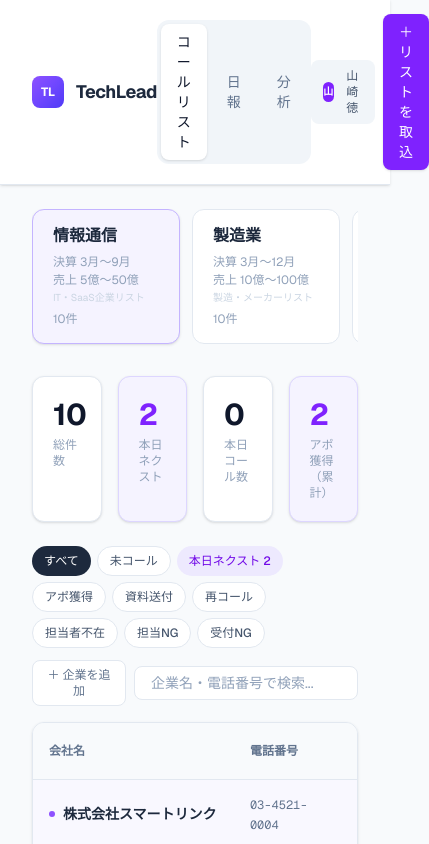
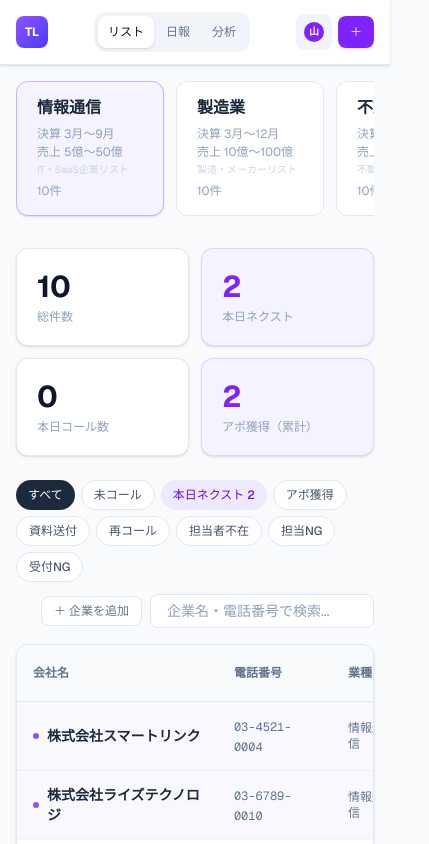
Before and after one commit to tokuyamazaki-stack/techlead, a Next.js app: page / in a window 390 px wide. Shown: the top 844 px of the page, 429 px wide, since content can reach past the window. Built offline with nearby package versions, Linux system fonts and the light colour scheme.

Commit message:
feat: スマホ対応（ヘッダー・グリッド・余白のレスポンシブ化）

```diff
--- a/app/components/DailyReport.tsx
+++ b/app/components/DailyReport.tsx
@@ -140,7 +140,7 @@ ${reportMemo ? `\n■ 所感・メモ\n${reportMemo}` : ""}`.trim();
   return (
     <div className="space-y-6">
       {/* Summary cards */}
-      <div className="grid grid-cols-3 gap-4">
+      <div className="grid grid-cols-3 gap-2 md:gap-4">
         <div className="bg-white border border-slate-200 rounded-xl p-5 shadow-sm">
           <div className="text-3xl font-bold text-slate-900">{totalCalls}</div>
           <div className="text-xs text-slate-500 mt-1">本日の総コール数</div>
--- a/app/page.tsx
+++ b/app/page.tsx
@@ -223,49 +223,51 @@ export default function Home() {
   return (
     <div className="min-h-screen bg-slate-50 text-slate-900 font-sans">
       {/* Header */}
-      <header className="border-b border-slate-200 px-8 py-3.5 flex items-center justify-between sticky top-0 bg-white/95 backdrop-blur-sm z-30 shadow-sm">
-        <div className="flex items-center gap-3">
+      <header className="border-b border-slate-200 px-4 md:px-8 py-3 flex items-center justify-between sticky top-0 bg-white/95 backdrop-blur-sm z-30 shadow-sm gap-2">
+        <div className="flex items-center gap-2 shrink-0">
           <div className="w-8 h-8 rounded-lg bg-gradient-to-br from-violet-500 to-indigo-600 flex items-center justify-center text-xs font-bold text-white shrink-0">
             TL
           </div>
-          <span className="text-lg font-bold tracking-tight text-slate-800">TechLead</span>
+          <span className="text-base md:text-lg font-bold tracking-tight text-slate-800 hidden sm:block">TechLead</span>
         </div>
 
-        <div className="flex gap-1 bg-slate-100 rounded-xl p-1">
+        <div className="flex gap-0.5 md:gap-1 bg-slate-100 rounded-xl p-1">
           {[
-            { id: "list" as Tab, label: "コールリスト" },
-            { id: "report" as Tab, label: `日報${todayCallCount > 0 ? ` (${todayCallCount})` : ""}` },
-            { id: "analytics" as Tab, label: "分析" },
+            { id: "list" as Tab, label: "リスト", labelFull: "コールリスト" },
+            { id: "report" as Tab, label: `日報${todayCallCount > 0 ? `(${todayCallCount})` : ""}`, labelFull: `日報${todayCallCount > 0 ? ` (${todayCallCount})` : ""}` },
+            { id: "analytics" as Tab, label: "分析", labelFull: "分析" },
           ].map((t) => (
             <button key={t.id} onClick={() => setTab(t.id)}
-              className={`px-4 py-2 rounded-lg text-sm font-medium transition-all ${
+              className={`px-2.5 md:px-4 py-2 rounded-lg text-xs md:text-sm font-medium transition-all ${
                 tab === t.id ? "bg-white text-slate-900 shadow-sm" : "text-slate-500 hover:text-slate-700"
               }`}>
-              {t.label}
+              <span className="sm:hidden">{t.label}</span>
+              <span className="hidden sm:inline">{t.labelFull}</span>
             </button>
           ))}
         </div>
 
-        <div className="flex items-center gap-2">
+        <div className="flex items-center gap-1.5 shrink-0">
           <button
             onClick={() => setShowSettings(true)}
-            className="flex items-center gap-2 px-3 py-2 bg-slate-100 hover:bg-slate-200 rounded-lg text-sm transition-all"
+            className="flex items-center gap-2 px-2 md:px-3 py-2 bg-slate-100 hover:bg-slate-200 rounded-lg text-sm transition-all"
           >
-            <span className="w-5 h-5 rounded-full bg-violet-600 flex items-center justify-center text-[10px] font-bold text-white">
+            <span className="w-5 h-5 rounded-full bg-violet-600 flex items-center justify-center text-[10px] font-bold text-white shrink-0">
               {userSettings.name ? userSettings.name[0] : "?"}
             </span>
-            <span className="text-slate-600 text-xs">
+            <span className="text-slate-600 text-xs hidden md:block">
               {userSettings.name || "名前を設定"}
             </span>
           </button>
           <button onClick={() => setShowImport(true)}
-            className="flex items-center gap-2 px-4 py-2 bg-violet-600 hover:bg-violet-500 text-white rounded-lg text-sm font-medium transition-all shadow-sm">
-            ＋ リストを取込
+            className="flex items-center gap-1.5 px-3 md:px-4 py-2 bg-violet-600 hover:bg-violet-500 text-white rounded-lg text-xs md:text-sm font-medium transition-all shadow-sm">
+            <span>＋</span>
+            <span className="hidden sm:inline">リストを取込</span>
           </button>
         </div>
       </header>
 
-      <div className="px-8 py-6 max-w-7xl mx-auto">
+      <div className="px-4 md:px-8 py-4 md:py-6 max-w-7xl mx-auto">
         {tab === "list" && (
           <>
             {lists.length === 0 ? (
@@ -350,7 +352,7 @@ export default function Home() {
                 {currentList && (
                   <>
                     {/* Stats */}
-                    <div className="grid grid-cols-4 gap-4 mb-6">
+                    <div className="grid grid-cols-2 md:grid-cols-4 gap-3 md:gap-4 mb-6">
                       {[
                         { label: "総件数", value: currentList.companies.length, highlight: false },
                         { label: "本日ネクスト", value: todayNextCount, highlight: todayNextCount > 0 },
```
